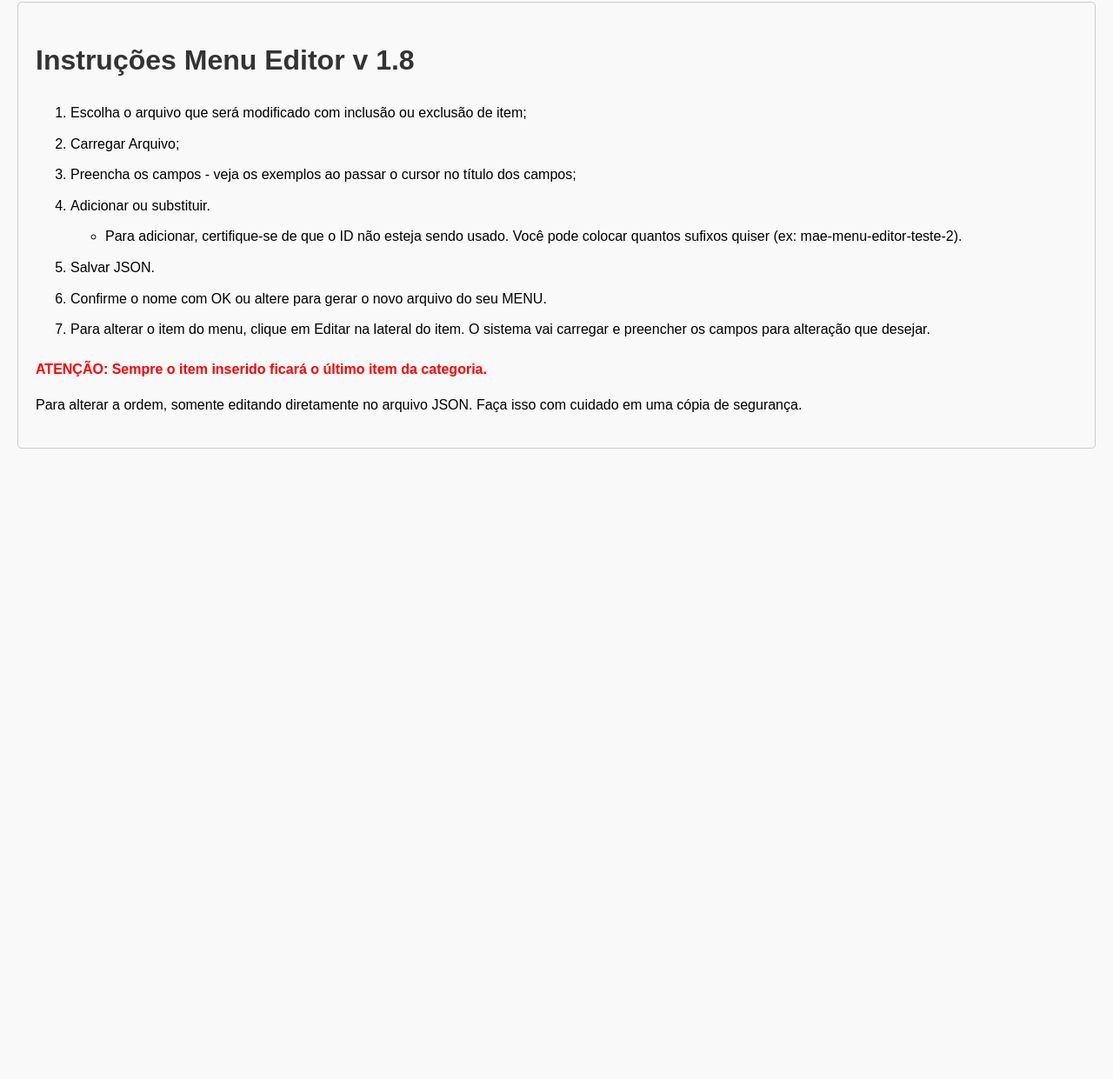
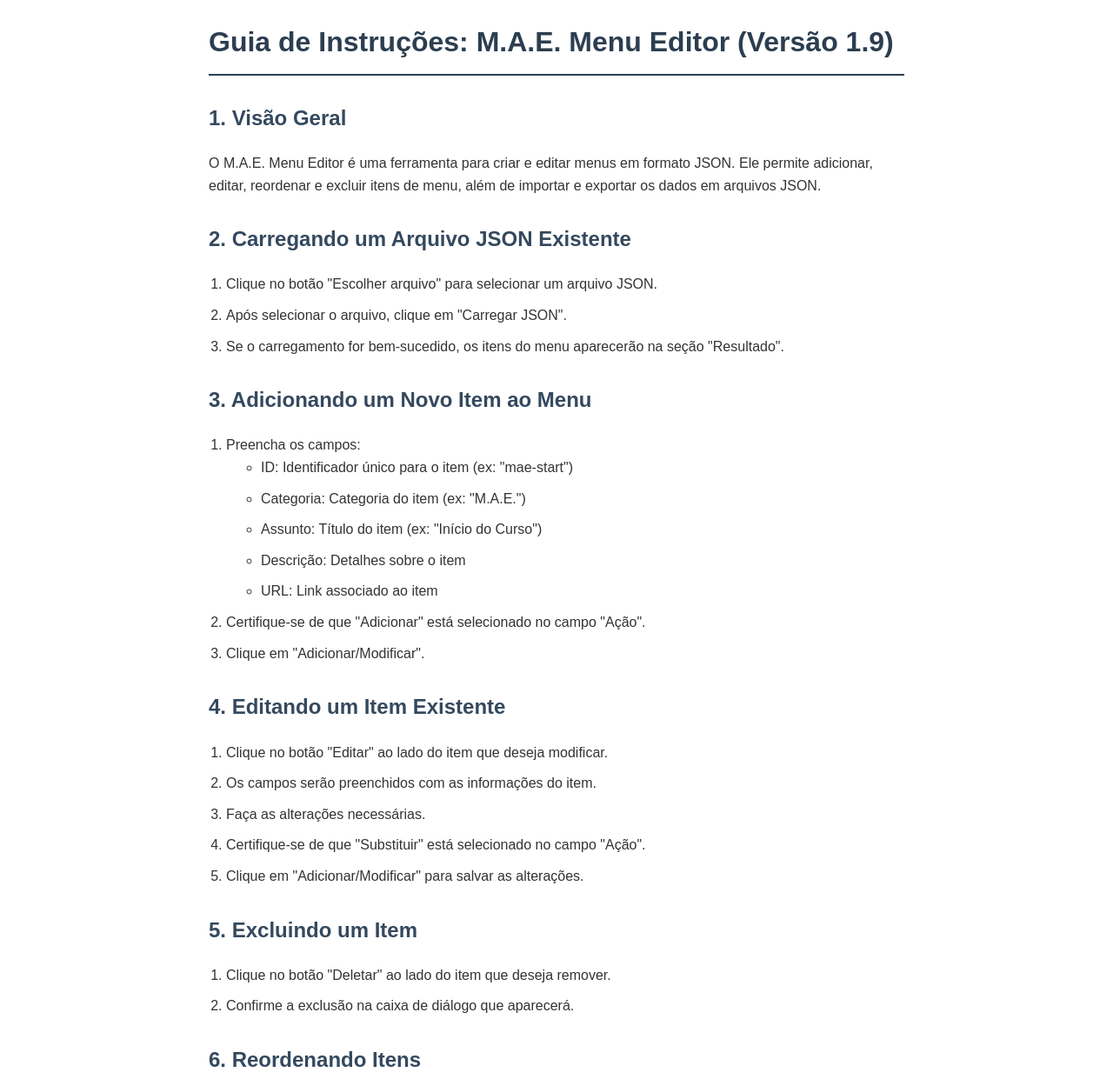
Before and after one commit to sobralfreenat/mae-menu-editor-instru-es, a plain HTML site: page index.html in a window 1280 px wide. Shown: the part 18-1259 px from the top of the page at 87% size. Before the commit the page ends 800 px from the top, so only its background shows below. Drawn offline with Linux system fonts and the light colour scheme.

Commit message:
Update index.html

```diff
--- a/index.html
+++ b/index.html
@@ -3,51 +3,113 @@
 <head>
     <meta charset="UTF-8">
     <meta name="viewport" content="width=device-width, initial-scale=1.0">
-    <title>Instruções para Editar</title>
+    <title>Guia de Instruções: M.A.E. Menu Editor (Versão 1.9)</title>
     <style>
         body {
             font-family: Arial, sans-serif;
             line-height: 1.6;
-            margin: 20px;
+            color: #333;
+            max-width: 800px;
+            margin: 0 auto;
             padding: 20px;
-            border: 1px solid #ccc;
-            border-radius: 5px;
-            background-color: #f9f9f9;
         }
         h1 {
-            color: #333;
+            color: #2c3e50;
+            border-bottom: 2px solid #2c3e50;
+            padding-bottom: 10px;
+        }
+        h2 {
+            color: #34495e;
+            margin-top: 30px;
         }
         ol {
-            margin: 20px 0;
+            padding-left: 20px;
         }
         li {
-            margin: 10px 0;
+            margin-bottom: 10px;
         }
-        .atencao {
-            color: red;
-            font-weight: bold;
+        .tip {
+            background-color: #f0f8ff;
+            border-left: 5px solid #3498db;
+            padding: 10px;
+            margin: 20px 0;
         }
     </style>
 </head>
 <body>
-    <h1>Instruções Menu Editor v 1.8</h1>
+    <h1>Guia de Instruções: M.A.E. Menu Editor (Versão 1.9)</h1>
+
+    <h2>1. Visão Geral</h2>
+    <p>O M.A.E. Menu Editor é uma ferramenta para criar e editar menus em formato JSON. Ele permite adicionar, editar, reordenar e excluir itens de menu, além de importar e exportar os dados em arquivos JSON.</p>
+
+    <h2>2. Carregando um Arquivo JSON Existente</h2>
     <ol>
-        <li>Escolha o arquivo que será modificado com inclusão ou exclusão de item;</li>
-        <li>Carregar Arquivo;</li>
-        <li>Preencha os campos - veja os exemplos ao passar o cursor no título dos campos;</li>
-        <li>
-            Adicionar ou substituir.
+        <li>Clique no botão "Escolher arquivo" para selecionar um arquivo JSON.</li>
+        <li>Após selecionar o arquivo, clique em "Carregar JSON".</li>
+        <li>Se o carregamento for bem-sucedido, os itens do menu aparecerão na seção "Resultado".</li>
+    </ol>
+
+    <h2>3. Adicionando um Novo Item ao Menu</h2>
+    <ol>
+        <li>Preencha os campos:
             <ul>
-                <li>Para adicionar, certifique-se de que o ID não esteja sendo usado. Você pode colocar quantos sufixos quiser (ex: mae-menu-editor-teste-2).</li>
+                <li>ID: Identificador único para o item (ex: "mae-start")</li>
+                <li>Categoria: Categoria do item (ex: "M.A.E.")</li>
+                <li>Assunto: Título do item (ex: "Início do Curso")</li>
+                <li>Descrição: Detalhes sobre o item</li>
+                <li>URL: Link associado ao item</li>
             </ul>
         </li>
-        <li>Salvar JSON.</li>
-        <li>Confirme o nome com OK ou altere para gerar o novo arquivo do seu MENU.</li>
-        <li>
-            Para alterar o item do menu, clique em Editar na lateral do item. O sistema vai carregar e preencher os campos para alteração que desejar.
-        </li>
+        <li>Certifique-se de que "Adicionar" está selecionado no campo "Ação".</li>
+        <li>Clique em "Adicionar/Modificar".</li>
     </ol>
-    <p class="atencao">ATENÇÃO: Sempre o item inserido ficará o último item da categoria.</p>
-    <p>Para alterar a ordem, somente editando diretamente no arquivo JSON. Faça isso com cuidado em uma cópia de segurança.</p>
+
+    <h2>4. Editando um Item Existente</h2>
+    <ol>
+        <li>Clique no botão "Editar" ao lado do item que deseja modificar.</li>
+        <li>Os campos serão preenchidos com as informações do item.</li>
+        <li>Faça as alterações necessárias.</li>
+        <li>Certifique-se de que "Substituir" está selecionado no campo "Ação".</li>
+        <li>Clique em "Adicionar/Modificar" para salvar as alterações.</li>
+    </ol>
+
+    <h2>5. Excluindo um Item</h2>
+    <ol>
+        <li>Clique no botão "Deletar" ao lado do item que deseja remover.</li>
+        <li>Confirme a exclusão na caixa de diálogo que aparecerá.</li>
+    </ol>
+
+    <h2>6. Reordenando Itens</h2>
+    <ol>
+        <li>Clique no botão "Ativar Reordenação".</li>
+        <li>Arraste e solte os itens na ordem desejada.</li>
+        <li>Clique em "Desativar Reordenação" quando terminar.</li>
+    </ol>
+
+    <h2>7. Salvando o Menu</h2>
+    <ol>
+        <li>Após fazer todas as alterações desejadas, clique no botão "Salvar JSON".</li>
+        <li>Digite um nome para o arquivo (sem a extensão .json) quando solicitado.</li>
+        <li>O arquivo será baixado automaticamente.</li>
+    </ol>
+
+    <h2>8. Copiando o Nome do Arquivo Carregado</h2>
+    <ol>
+        <li>Após carregar um arquivo JSON, um botão "Clique para Copiar Nome do Arquivo" aparecerá.</li>
+        <li>Clique neste botão para copiar o nome do arquivo para a área de transferência.</li>
+    </ol>
+
+    <h2>9. Abrindo as Instruções</h2>
+    <p>A qualquer momento, você pode clicar no botão "Abrir Instruções" para acessar um guia detalhado de uso.</p>
+
+    <div class="tip">
+        <h3>Dicas Adicionais</h3>
+        <ul>
+            <li>Certifique-se de preencher todos os campos ao adicionar ou editar um item.</li>
+            <li>O ID de cada item deve ser único. Se tentar adicionar um item com um ID já existente, você receberá um alerta.</li>
+            <li>A reordenação dos itens é salva automaticamente, mas lembre-se de clicar em "Salvar JSON" para baixar o arquivo atualizado.</li>
+            <li>Sempre verifique se os dados estão corretos antes de salvar o arquivo JSON.</li>
+        </ul>
+    </div>
 </body>
 </html>
```
